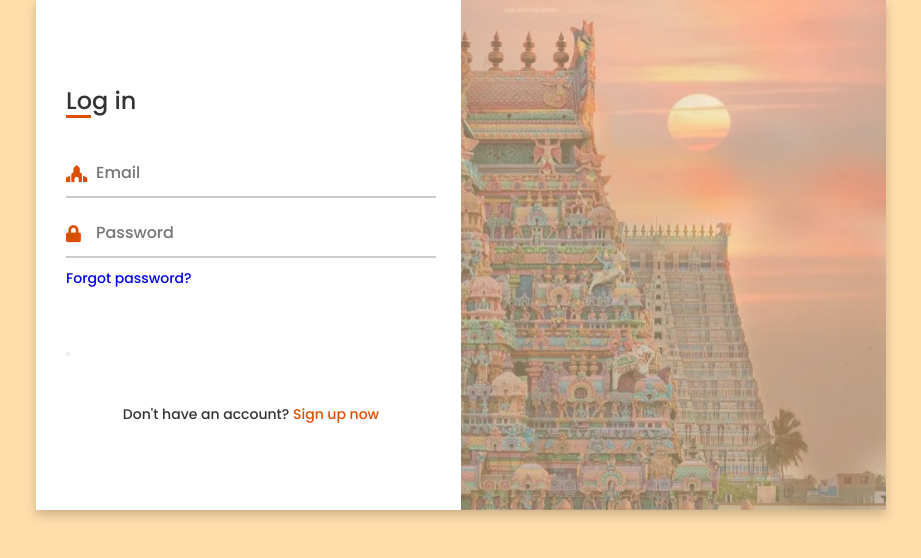
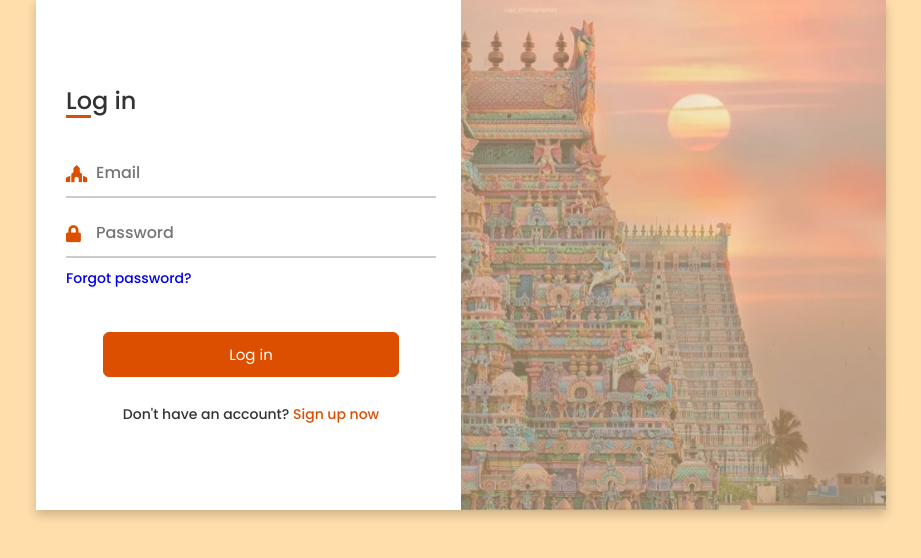
Before and after one commit to jahnavimurali/Oreo-Inverse-TemplePortal-WebApp, a Flask app: page / in a window 1280 px wide. Shown: the part 146-704 px from the top of the page, without its empty margins (179-1100 px from the left). Run offline with Flask 3, Linux system fonts and the light colour scheme; some libraries are stand-ins or nearby versions.

Commit message:
more styling, signup

```diff
--- a/app.py
+++ b/app.py
@@ -32,6 +32,12 @@ def verify_token():
         return jsonify({'success': True}), 200
     except Exception as e:
         return jsonify({'error': 'Failed to verify token', 'details': str(e)}), 500
+
+@app.route('/signup')
+def signup():
+    global email
+    email = request.form.get('email')
+    return redirect(url_for('dashboard'))
 
 @app.route('/dashboard')
 def dashboard():
--- a/static/css/style.css
+++ b/static/css/style.css
@@ -196,6 +196,22 @@ body{
 .container #flip{
   display: none;
 }
+
+button {
+  width: 80%;
+  color: #fff;
+  background: #DC4F00;
+  border-radius: 6px;
+  padding: 10px 15px;
+  cursor: pointer;
+  transition: all 0.4s ease;
+  border: 1px solid #DC4F00; /* Ensure border-color is applied correctly */
+  font-size: 15px; /* Increase font size */
+  display: block; /* Change display to block for margin auto to work */
+  margin: 20px auto; /* Adds top & bottom margin and centers the button horizontally */
+}
+
+
 @media (max-width: 730px) {
   .container .cover{
     display: none;
--- a/templates/dashboard.html
+++ b/templates/dashboard.html
@@ -54,7 +54,7 @@
 </div>
 
 <div class="main-content">
-    <h2>Welcome, {{ mail }}</h2>
+    <h2>Welcome</h2>
 </div>
 <script>
 </script>
--- a/templates/login_signup.html
+++ b/templates/login_signup.html
@@ -87,7 +87,7 @@
                         </div>
                         <div class="text"><a href="#">Forgot password?</a></div>
                         <div class="button input-box">
-                            <button type="button" value="Click" onclick="loginUser()"></button>
+                            <button type="button" onclick="loginUser()">Log in</button>
                         </div>
                         <div class="text sign-up-text">Don't have an account? <label for="flip">Sign up now</label></div>
                         </div>
@@ -116,7 +116,7 @@
                             <input type="password" id="password" placeholder="Set Password" required>
                         </div>
                         <div class="button input-box">
-                            <input type="button" value="Sign up" onclick="registerUser()">
+                            <input type="submit" value="Sign Up Now" />
                         </div>
                         <div class="text sign-up-text">Already have an account? <label for="flip">Login now</label></div>
                         </div>
```
